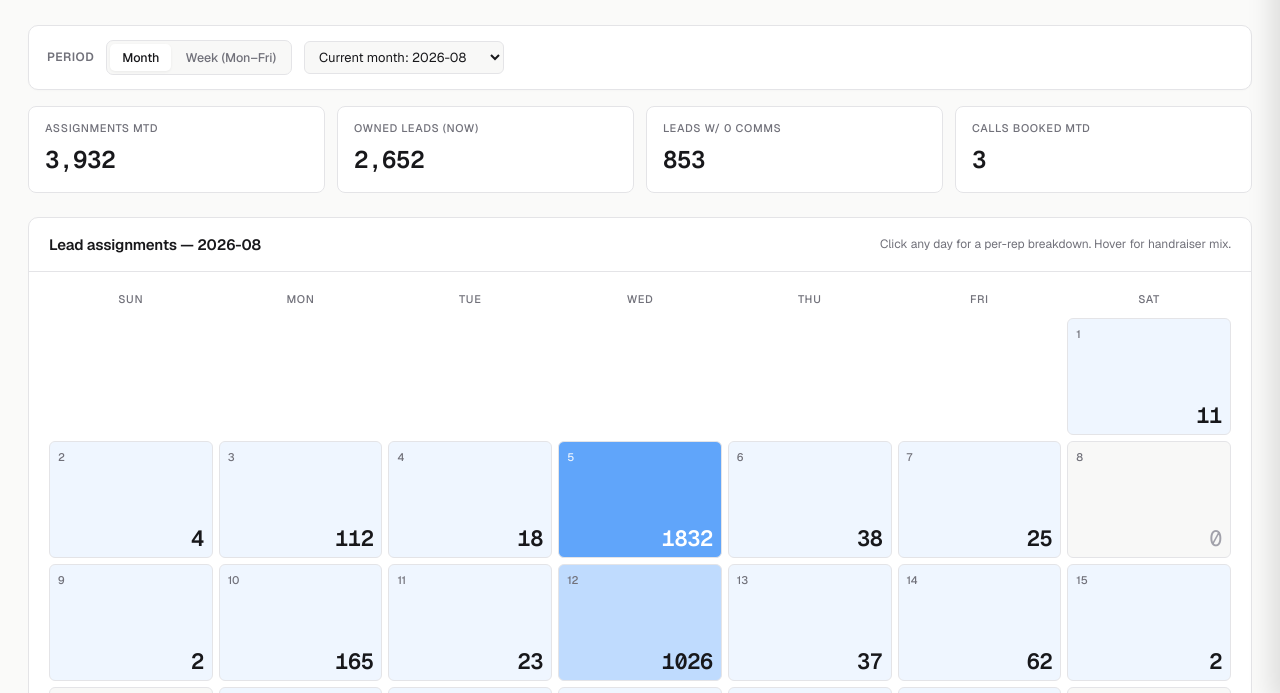
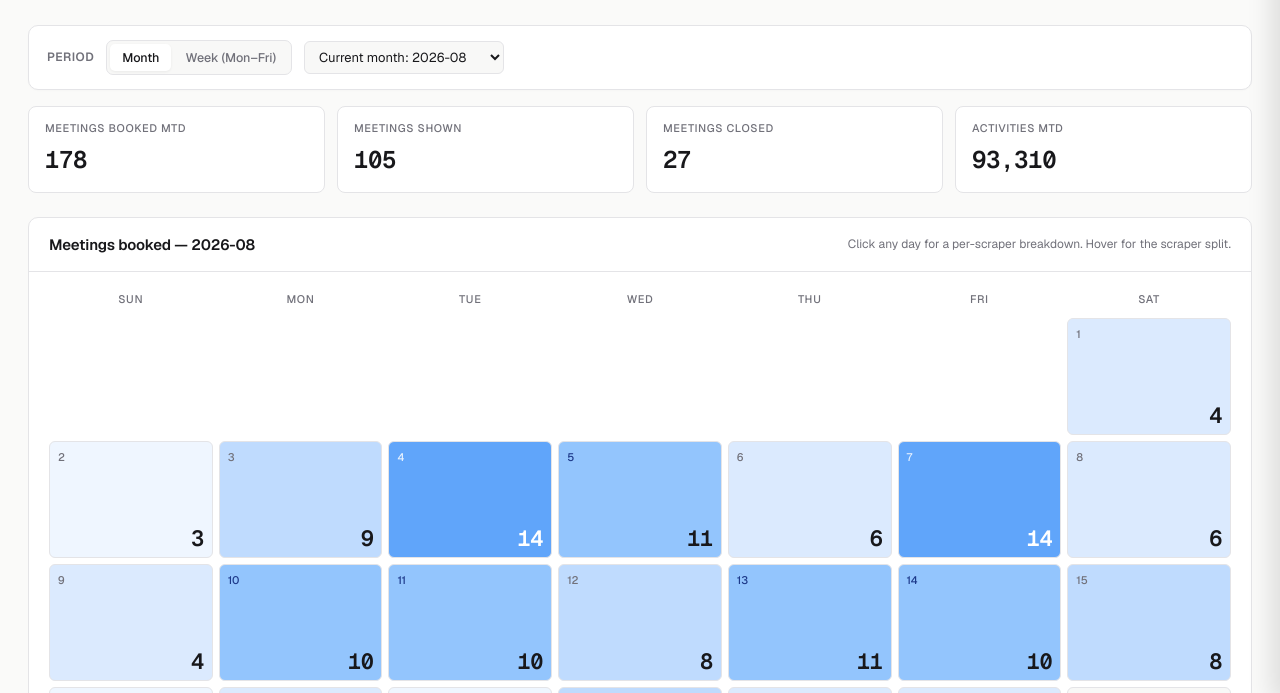
Before and after one commit to stephenolivas/Lane-2-dashboard, a plain HTML site: page index.html in a window 1280 px wide. Shown: the part 98-791 px from the top of the page. Drawn offline with nearby package versions, Linux system fonts and the light colour scheme.

Commit message:
Update index.html

```diff
--- a/index.html
+++ b/index.html
@@ -758,7 +758,7 @@ const WEEK_DAY_LABELS = ['Mon', 'Tue', 'Wed', 'Thu', 'Fri'];
 // Cached so the side-panel click handler can access without re-fetching
 let RAW_DATA = null;             // original fetch (data.json or an archive file)
 let DATA = null;                 // adapted view: what render() actually consumes
-let CURRENT_VIEW   = 'reps';     // 'reps' or 'scrapers' — Rep/Scraper details toggle
+let CURRENT_VIEW   = 'scrapers'; // 'scrapers' or 'setters' — details tab toggle
 let CURRENT_PERIOD = 'month';    // 'month' or 'week' — Period toggle
 let INDEX = { months: [], weeks: [] };   // archives/index.json contents
 
@@ -986,100 +986,6 @@ function renderBreakdown(breakdown) {
   </div>`;
 }
 
-function renderReps(data) {
-  const reps = data.reps || [];
-  if (!reps.length) return '<p style="padding:20px;color:var(--text-muted)">No reps configured.</p>';
-
-  const bizDays = Math.max(data.business_days_elapsed || 1, 1);
-  const weekView = isWeekView(data);
-  const snapTag = weekView ? '<span class="snap-label">snapshot&nbsp;now</span>' : '';
-
-  // Aggregate handraiser breakdown for the totals row
-  const aggBreak = {};
-  let aggOwned = 0, aggActs = 0, aggZero = 0, aggCallsMtd = 0, aggEmailsMtd = 0,
-      aggBooked = 0, aggWon = 0, aggLost = 0;
-
-  for (const r of reps) {
-    aggOwned += r.owned_leads || 0;
-    aggActs += r.activities_mtd || 0;
-    aggZero += r.leads_zero_comms || 0;
-    aggCallsMtd += r.outbound_calls_mtd || 0;
-    aggEmailsMtd += r.outbound_emails_mtd || 0;
-    aggBooked += r.calls_booked_mtd || 0;
-    aggWon += r.deals_closed_mtd || 0;
-    aggLost += r.deals_lost_mtd || 0;
-    for (const [k, v] of Object.entries(r.handraiser_breakdown || {})) {
-      aggBreak[k] = (aggBreak[k] || 0) + v;
-    }
-  }
-  const aggCallsAvg  = (aggCallsMtd  / bizDays).toFixed(1);
-  const aggEmailsAvg = (aggEmailsMtd / bizDays).toFixed(1);
-
-  const fmtAvg = (n) => (n == null ? '—' : Number(n).toFixed(1));
-
-  const rows = reps.map(r => {
-    const zeroAttn = (r.leads_zero_comms || 0) > 0;
-    return `
-      <tr>
-        <td>
-          <div class="rep-name">
-            ${r.name}
-            ${r.is_lead ? '<span class="lead-badge">Lead</span>' : ''}
-          </div>
-        </td>
-        <td class="owned-cell">
-          <div class="owned-total">Total = ${fmtInt(r.owned_leads)}</div>
-          ${renderBreakdown(r.handraiser_breakdown)}
-        </td>
-        <td class="num">${fmtInt(r.activities_mtd)}</td>
-        <td class="num zero-cell ${zeroAttn ? 'attention' : ''}">${fmtInt(r.leads_zero_comms)}</td>
-        <td class="num" title="${r.outbound_calls_mtd || 0} total / ${bizDays} business days">${fmtAvg(r.outbound_calls_per_day_avg)}</td>
-        <td class="num" title="${r.outbound_emails_mtd || 0} total / ${bizDays} business days">${fmtAvg(r.outbound_emails_per_day_avg)}</td>
-        <td class="num">${fmtInt(r.calls_booked_mtd)}</td>
-        <td class="num">${fmtInt(r.deals_closed_mtd)}</td>
-        <td class="num">${fmtInt(r.deals_lost_mtd)}</td>
-      </tr>
-    `;
-  }).join('');
-
-  return `
-    <div class="reps-table-wrap">
-      <table class="reps">
-        <thead>
-          <tr>
-            <th>Rep</th>
-            <th># Owned Leads${snapTag}</th>
-            <th class="num"># Activities</th>
-            <th class="num">Leads w/ 0 Comms${snapTag}</th>
-            <th class="num">Avg Outbound Calls /day</th>
-            <th class="num">Avg Outbound Emails /day</th>
-            <th class="num">Calls Booked</th>
-            <th class="num">Deals Closed</th>
-            <th class="num">Deals Lost</th>
-          </tr>
-        </thead>
-        <tbody>
-          ${rows}
-          <tr class="totals-row">
-            <td>Team Total</td>
-            <td class="owned-cell">
-              <div class="owned-total">Total = ${fmtInt(aggOwned)}</div>
-              ${renderBreakdown(aggBreak)}
-            </td>
-            <td class="num">${fmtInt(aggActs)}</td>
-            <td class="num">${fmtInt(aggZero)}</td>
-            <td class="num" title="${aggCallsMtd} total / ${bizDays} business days">${aggCallsAvg}</td>
-            <td class="num" title="${aggEmailsMtd} total / ${bizDays} business days">${aggEmailsAvg}</td>
-            <td class="num">${fmtInt(aggBooked)}</td>
-            <td class="num">${fmtInt(aggWon)}</td>
-            <td class="num">${fmtInt(aggLost)}</td>
-          </tr>
-        </tbody>
-      </table>
-    </div>
-  `;
-}
-
 function renderScrapers(data) {
   const scrapers = data.scrapers || [];
   if (!scrapers.length) {
@@ -1287,13 +1193,13 @@ function renderSetters(data) {
       </tr>
       <tr class="rev-detail-row" id="rev-detail-setter-in-${safeUid}" hidden>
         <td colspan="7">
-          <div class="rev-detail-header">Inbound closed-won leads — William hosted a Vendingpreneurs Quick Discovery</div>
+          <div class="rev-detail-header">Inbound closed-won leads — ${s.name} hosted a discovery call</div>
           ${renderLeadList(s.inbound_leads, 'No inbound closed-won leads in this period.')}
         </td>
       </tr>
       <tr class="rev-detail-row" id="rev-detail-setter-out-${safeUid}" hidden>
         <td colspan="7">
-          <div class="rev-detail-header">Outbound closed-won leads — William booked directly (no VQD)</div>
+          <div class="rev-detail-header">Outbound closed-won leads — ${s.name} booked directly (no discovery call)</div>
           ${renderLeadList(s.outbound_leads, 'No outbound closed-won leads in this period.')}
         </td>
       </tr>
@@ -1340,23 +1246,14 @@ function render(rawData) {
   const data = adaptView(rawData, CURRENT_PERIOD);
   DATA = data;
 
-  const view = CURRENT_VIEW;            // 'reps' or 'scrapers'
+  const view = CURRENT_VIEW;            // 'scrapers' or 'setters'
   const weekMode = isWeekView(data);
   const periodNoun = weekMode ? 'WTD' : 'MTD';
 
   // KPIs depend on view + period
   let kpi1, kpi2, kpi3, kpi4;
   const periodLabel = data.month || data.month_label || '';
-  if (view === 'reps') {
-    const totalCalendar = Object.values(data.calendar || {}).reduce((s, n) => s + (n || 0), 0);
-    const totalOwned = (data.reps || []).reduce((s, r) => s + (r.owned_leads || 0), 0);
-    const totalZero = (data.reps || []).reduce((s, r) => s + (r.leads_zero_comms || 0), 0);
-    const totalBooked = (data.reps || []).reduce((s, r) => s + (r.calls_booked_mtd || 0), 0);
-    kpi1 = { label: `Assignments ${periodNoun}`, value: totalCalendar };
-    kpi2 = { label: 'Owned Leads (Now)',         value: totalOwned    };
-    kpi3 = { label: 'Leads w/ 0 Comms',          value: totalZero     };
-    kpi4 = { label: `Calls Booked ${periodNoun}`, value: totalBooked  };
-  } else if (view === 'scrapers') {
+  if (view === 'scrapers') {
     const totalBooked = (data.scrapers || []).reduce((s, r) => s + (r.meetings_booked_mtd || 0), 0);
     const totalShown  = (data.scrapers || []).reduce((s, r) => s + (r.meetings_shown_mtd  || 0), 0);
     const totalClosed = (data.scrapers || []).reduce((s, r) => s + (r.meetings_closed_ever || 0), 0);
@@ -1377,27 +1274,19 @@ function render(rawData) {
     kpi4 = { label: `Discovery Set ${periodNoun}`,   value: totalSet };
   }
 
-  const calendarHeading = view === 'reps'
-    ? `Lead assignments — ${periodLabel}`
-    : (view === 'scrapers'
-        ? `Meetings booked — ${periodLabel}`
-        : `Meetings booked by setters — ${periodLabel}`);
-  const calendarHelper = view === 'reps'
-    ? 'Click any day for a per-rep breakdown. Hover for handraiser mix.'
-    : (view === 'scrapers'
-        ? 'Click any day for a per-scraper breakdown. Hover for the scraper split.'
-        : 'Calendar shows meetings booked (same as Scraper view).');
-  const detailsHelper = view === 'reps'
+  const calendarHeading = view === 'scrapers'
+    ? `Meetings booked — ${periodLabel}`
+    : `Meetings booked by setters — ${periodLabel}`;
+  const calendarHelper = view === 'scrapers'
+    ? 'Click any day for a per-scraper breakdown. Hover for the scraper split.'
+    : 'Calendar shows meetings booked (same as Scraper view).';
+  const detailsHelper = view === 'scrapers'
     ? (weekMode
-        ? `Owned leads / handraisers / 0-comms = snapshot now · Activity & deal metrics = WTD (Mon–Fri)`
-        : `Owned leads = snapshot now · Activity/deal metrics = MTD · 0-comms = ever`)
-    : (view === 'scrapers'
-        ? (weekMode
-            ? `Activities = outbound only, WTD · Meetings Booked = Next Steps meetings scheduled in WTD · Closed &amp; Revenue = won in WTD (by close date)`
-            : `Activities = outbound only, MTD · Meetings Booked = Next Steps meetings scheduled in MTD · Closed &amp; Revenue = won in MTD (by close date)`)
-        : (weekMode
-            ? `Held = "Vendingpreneurs Quick Discovery" meetings hosted in WTD · Shown = held minus cancellations &amp; declines · Set = setter's Meetings Booked (same as scraper view)`
-            : `Held = "Vendingpreneurs Quick Discovery" meetings hosted in MTD · Shown = held minus cancellations &amp; declines · Set = setter's Meetings Booked (same as scraper view)`));
+        ? `Activities = outbound only, WTD · Meetings Booked = Next Steps meetings scheduled in WTD · Shown = meeting outcome "Completed" · Closed &amp; Revenue = won in WTD (by close date)`
+        : `Activities = outbound only, MTD · Meetings Booked = Next Steps meetings scheduled in MTD · Shown = meeting outcome "Completed" · Closed &amp; Revenue = won in MTD (by close date)`)
+    : (weekMode
+        ? `Held = "Vendingpreneurs Quick Discovery" meetings hosted in WTD · Shown = meeting outcome "Completed" · Set = setter's own bookings (William's Vending Consult Call &amp; scraper Next Steps)`
+        : `Held = "Vendingpreneurs Quick Discovery" meetings hosted in MTD · Shown = meeting outcome "Completed" · Set = setter's own bookings (William's Vending Consult Call &amp; scraper Next Steps)`);
 
   // Build the picker options for the current period
   const periodPickerOptions = (() => {
@@ -1476,22 +1365,21 @@ function render(rawData) {
         <h2>${calendarHeading}</h2>
         <span class="helper">${calendarHelper}</span>
       </div>
-      ${renderCalendar(data, view === 'setters' ? 'scrapers' : view)}
+      ${renderCalendar(data, 'scrapers')}
     </section>
 
     <section class="section">
       <div class="section-head">
         <div class="section-head-left">
-          <h2 style="margin:0">${view === 'reps' ? 'Rep details' : (view === 'scrapers' ? 'Scraper details' : 'Setter details')}</h2>
-          <div class="view-toggle" role="tablist" aria-label="Switch between rep, scraper, and setter views">
-            <button onclick="switchView('reps')"     class="${view === 'reps'     ? 'active' : ''}" role="tab" aria-selected="${view === 'reps'}">Rep details</button>
+          <h2 style="margin:0">${view === 'scrapers' ? 'Scraper details' : 'Setter details'}</h2>
+          <div class="view-toggle" role="tablist" aria-label="Switch between scraper and setter views">
             <button onclick="switchView('scrapers')" class="${view === 'scrapers' ? 'active' : ''}" role="tab" aria-selected="${view === 'scrapers'}">Scraper details</button>
             <button onclick="switchView('setters')"  class="${view === 'setters'  ? 'active' : ''}" role="tab" aria-selected="${view === 'setters'}">Setter details</button>
           </div>
         </div>
         <span class="helper">${detailsHelper}</span>
       </div>
-      ${view === 'reps' ? renderReps(data) : (view === 'scrapers' ? renderScrapers(data) : renderSetters(data))}
+      ${view === 'scrapers' ? renderScrapers(data) : renderSetters(data)}
     </section>
 
     <footer>
```
